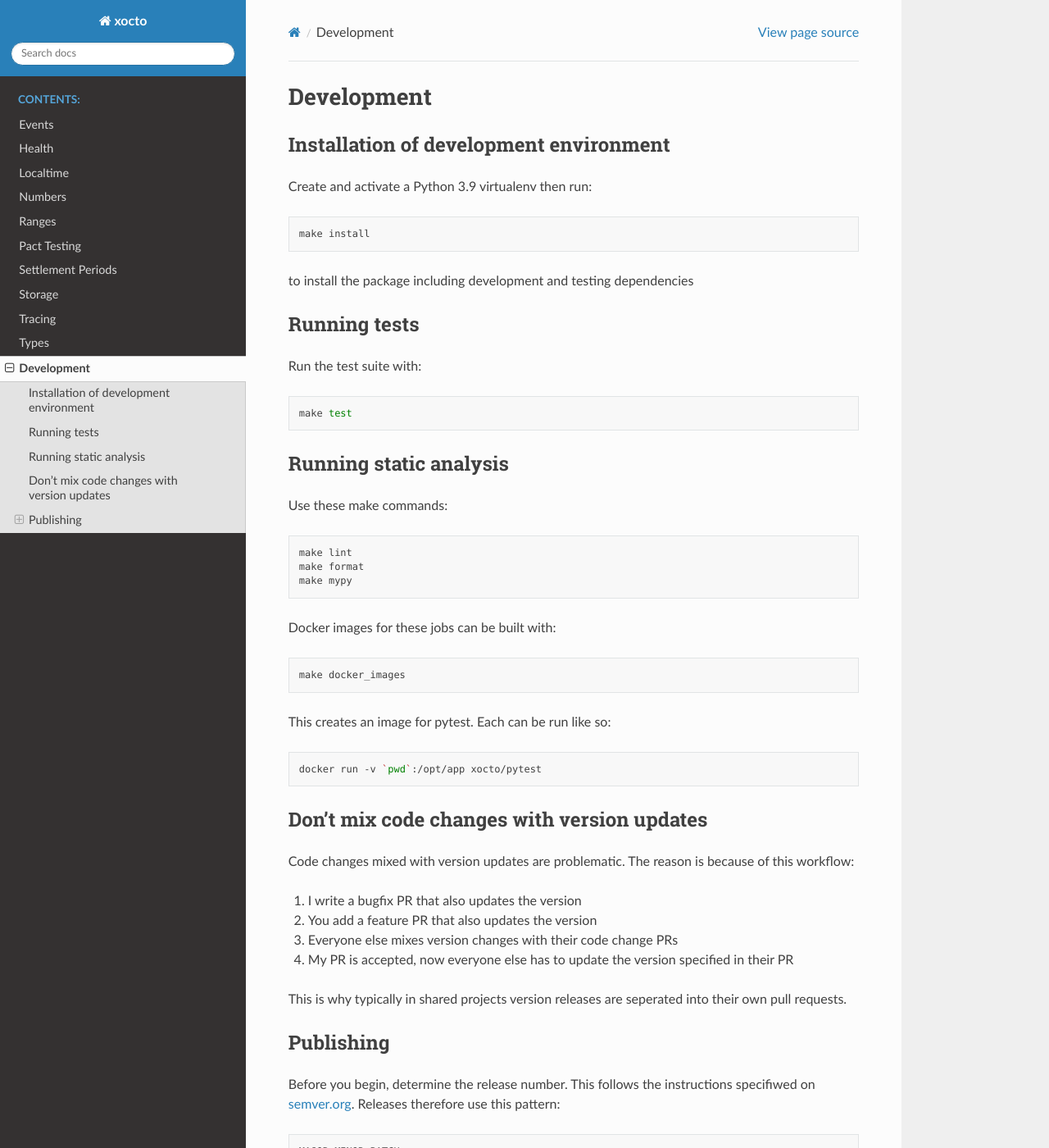
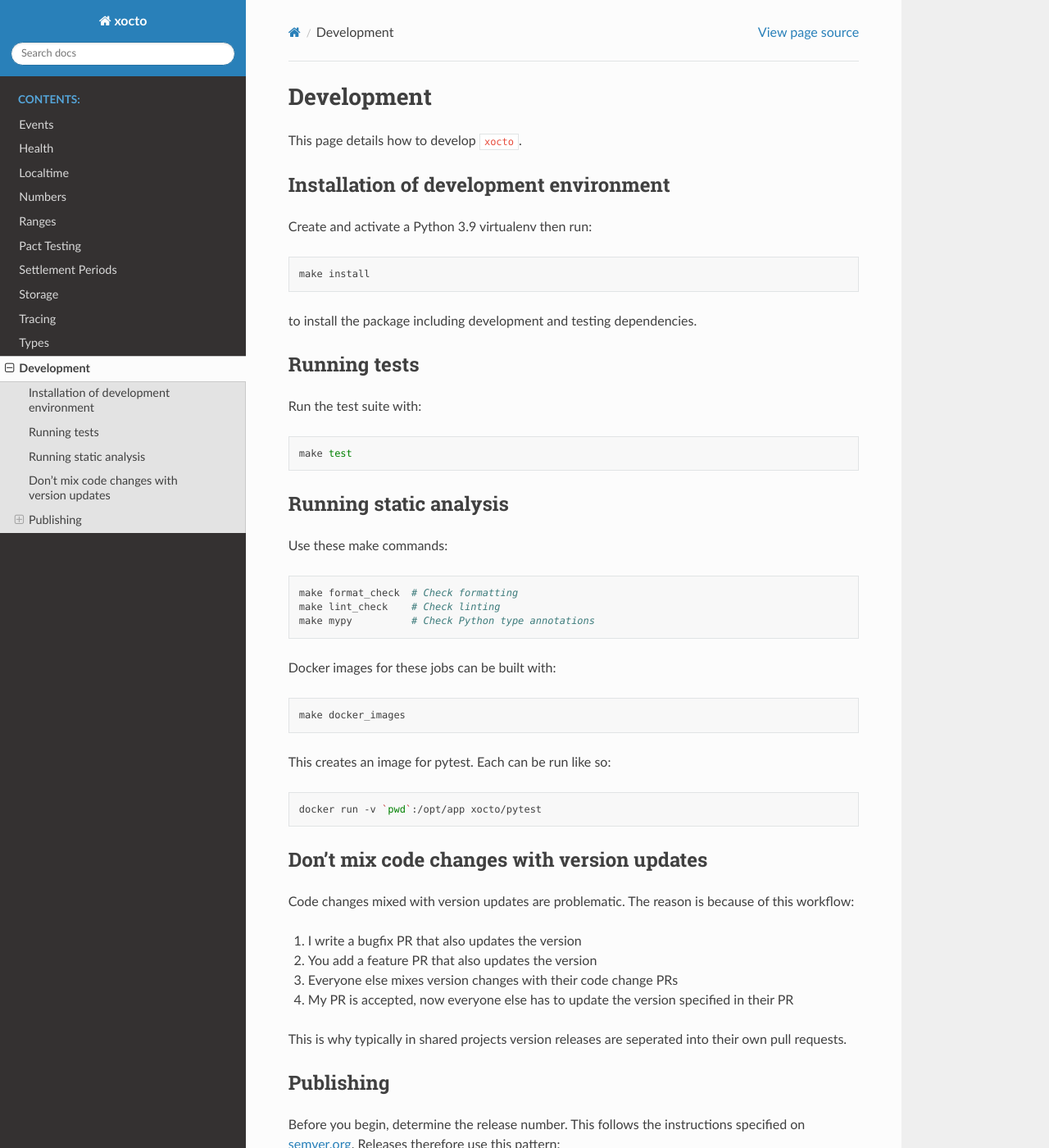
Before and after one commit to octoenergy/xocto, a Sphinx documentation site: the page built from docs/xocto/development.md, in a window 1280 px wide and 1400 px high. Shown: the whole window at 82% size. Built offline with Sphinx 7.4.7 and the Read the Docs theme 2.0.0, drawn with Linux system fonts in a browser that asks for light colours.

Commit message:
Improve CI running order
To run the simplest jobs first.

````diff
--- a/docs/xocto/development.md
+++ b/docs/xocto/development.md
@@ -1,4 +1,6 @@
 # Development
+
+This page details how to develop `xocto`.
 
 ## Installation of development environment
 
@@ -8,7 +10,7 @@
 make install
 ```
 
-to install the package including development and testing dependencies
+to install the package including development and testing dependencies.
 
 ## Running tests
 
@@ -23,9 +25,9 @@
 Use these make commands:
 
 ```sh
-make lint
-make format
-make mypy
+make format_check  # Check formatting
+make lint_check    # Check linting
+make mypy          # Check Python type annotations
 ```
 
 Docker images for these jobs can be built with:
@@ -57,7 +59,7 @@
 ## Publishing
 
 Before you begin, determine the release number. This follows the instructions
-specifiwed on [semver.org](https://semver.org/). Releases therefore use this
+specified on [semver.org](https://semver.org/). Releases therefore use this
 pattern:
 
 ```
````
Also changed, not shown: 2 other files.
